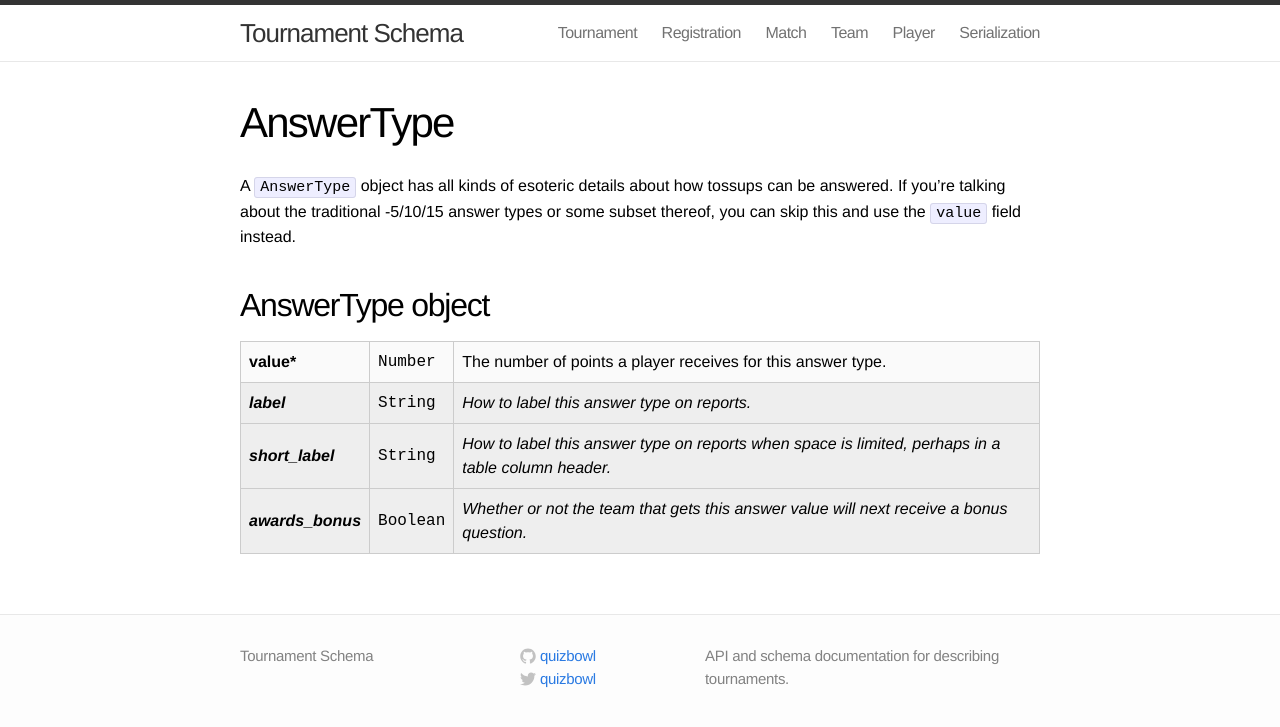
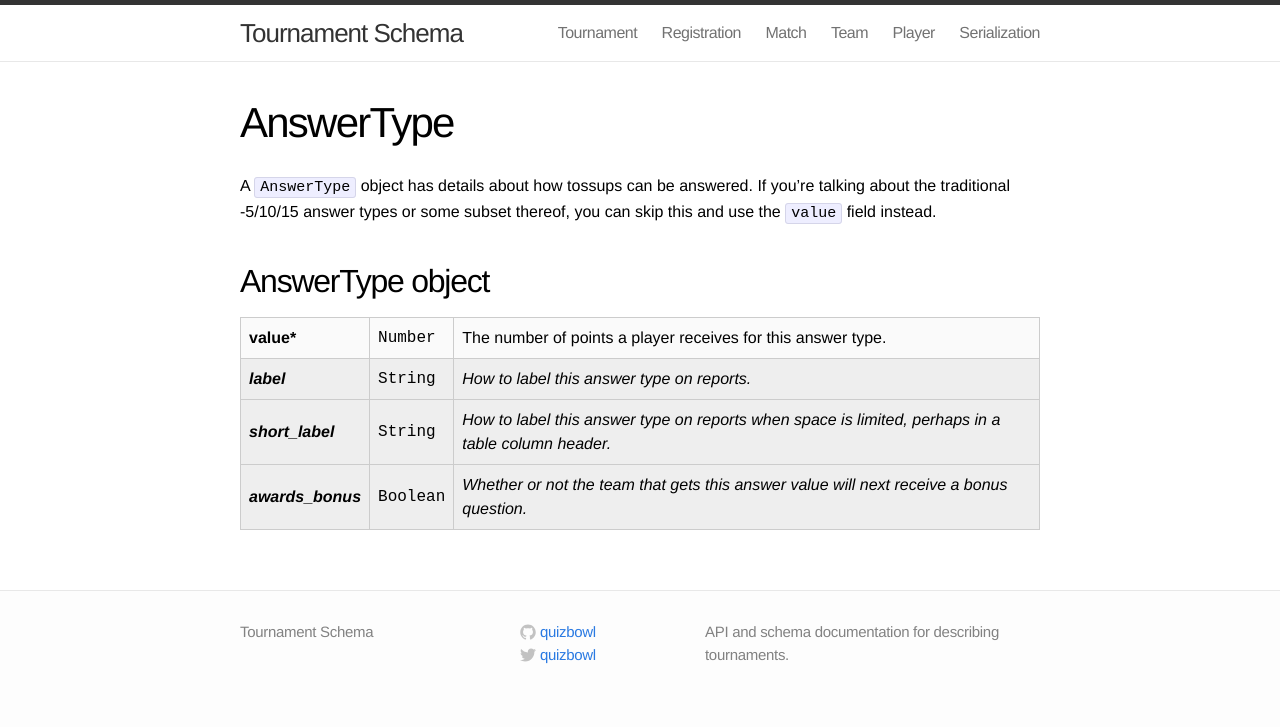
Before and after one commit to quizbowl/schema, a Jekyll site: the page built from answer_type.md, in a window 1280 px wide. Shown: the top 727 px of the page. Built offline with Jekyll 4.4.1, drawn with Linux system fonts in a browser that asks for light colours.

Commit message:
We don't make value judgments

```diff
--- a/answer_type.md
+++ b/answer_type.md
@@ -2,7 +2,7 @@
 layout: page
 title: AnswerType
 ---
-A `AnswerType` object has all kinds of esoteric details about how tossups can be answered. If you're talking about the traditional -5/10/15 answer types or some subset thereof, you can skip this and use the `value` field instead.
+A `AnswerType` object has details about how tossups can be answered. If you're talking about the traditional -5/10/15 answer types or some subset thereof, you can skip this and use the `value` field instead.
 
 ## AnswerType object
 
```
